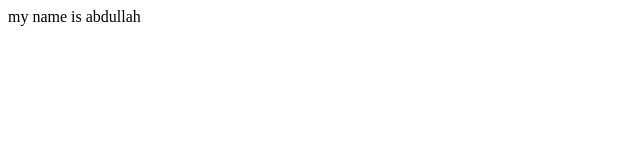
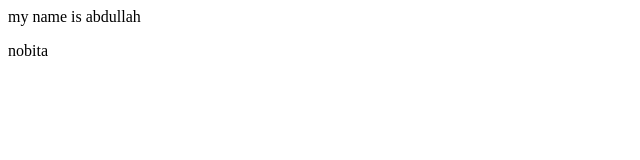
Before and after one commit to md01897640-afk/clear, a plain HTML site: page index.html in a window 1280 px wide. Shown: the full height of the page, 0-640 px from the left. Drawn offline with Linux system fonts and the light colour scheme.

Commit message:
add new text

```diff
--- a/index.html
+++ b/index.html
@@ -1 +1,2 @@
 <p>my name is abdullah</p>
+<p> nobita </p>
```
